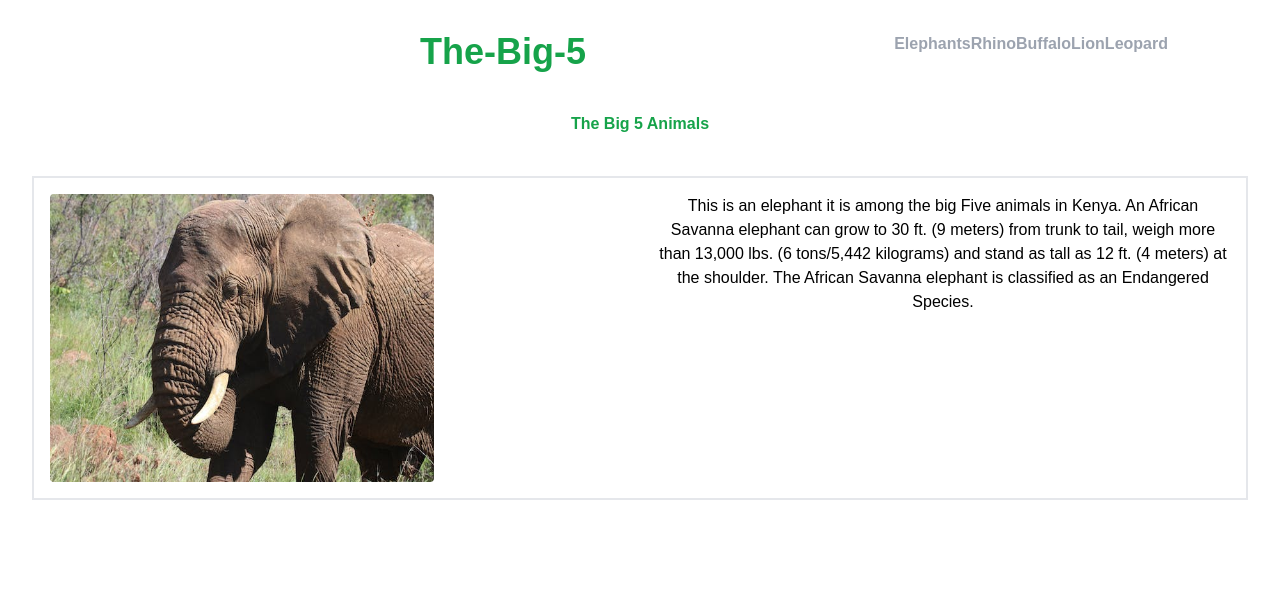
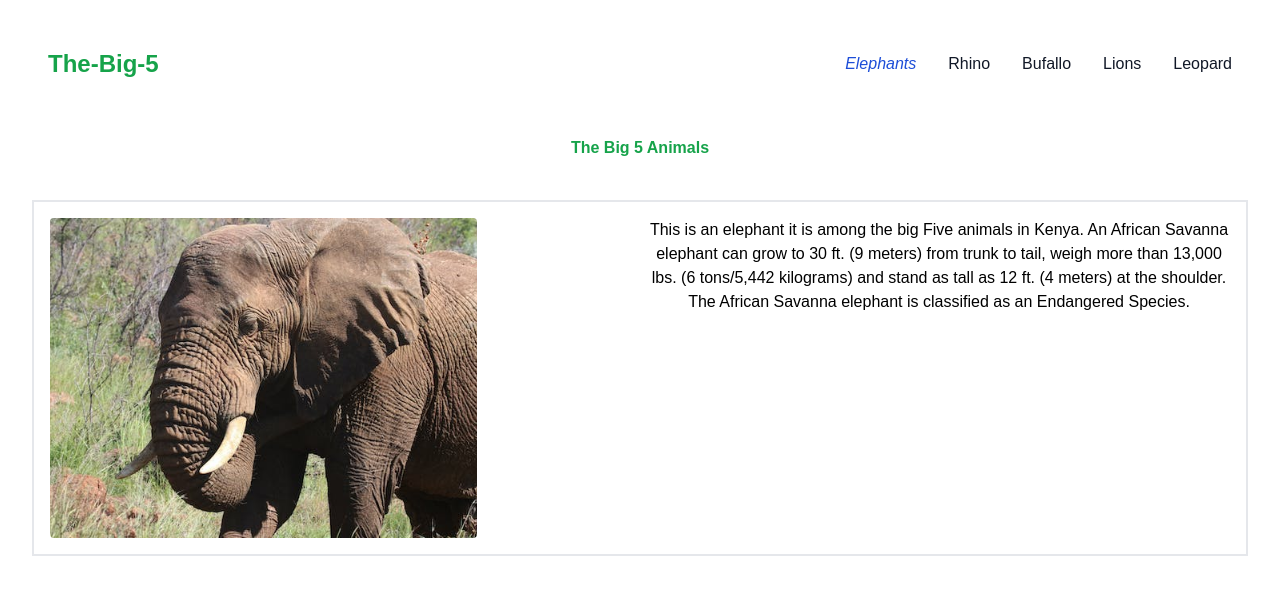
Before and after one commit to matthewkuria/thebig5, a React (Vite) app: page / in a window 1280 px wide. Shown: the top 594 px of the page. Built offline with nearby package versions, Linux system fonts and the light colour scheme.

Commit message:
add a responsive navbar

```diff
--- a/src/App.jsx
+++ b/src/App.jsx
@@ -7,11 +7,11 @@
 
 
   return (
-    <>
-    <Nav />
+    <div className='relative'>
+    <Nav  />
     <h1 className="text-green-600 font-bold my-10">The Big 5 Animals</h1>
       <Card />
-    </>
+    </div>
   )
 }
 
--- a/src/components/Card.jsx
+++ b/src/components/Card.jsx
@@ -2,8 +2,8 @@
 
 export default function Card (){
     return(
-        <div className=" gap-8 columns-1 md:columns-2 box-content p-4 border-2">
-            <img className="aspect-[4/3] rounded  object-fill h-100 w-96 " src="../elephant.jpeg" alt="elephant " />
+        <div className="  columns-1  md:columns-2 box-content p-4 border-2">
+            <img className="aspect-[4/3] rounded  object-cover  h-80 w-110  flex-1" src="../elephant.jpeg" alt="elephant " />
             <p className="w-full">This is an elephant it is among the big Five animals in Kenya.
             An African Savanna elephant can grow to 30 ft. (9 meters) from trunk to tail,
             weigh more than 13,000 lbs. (6 tons/5,442 kilograms) and stand as tall as 12 ft. (4 meters)
--- a/src/components/Nav.jsx
+++ b/src/components/Nav.jsx
@@ -1,21 +1,57 @@
 import React from 'react';
 export default function Nav (){
     return(
-        <header>
-            <nav >
-               <div className=' container mx-auto  flex'>
-               <h1 className='text-green-600 font-bold  text-4xl mx-auto '>The-Big-5</h1>
-               <div>
-                <ul className='text-gray-400 font-semibold flex inline-block'>
-                    <li className='hover:text-green-400'><a href="#">Elephants</a></li>
-                    <li className='hover:text-green-400'><a href="">Rhino</a></li>
-                    <li className='hover:text-green-400'><a href="">Buffalo</a></li>
-                    <li className='hover:text-green-400'><a href="">Lion</a></li>
-                    <li className='hover:text-green-400'><a href="">Leopard</a></li>
-                </ul>
-               </div>
-               </div>
-            </nav>
-        </header>
+        // <header>
+        //     <nav >
+        //        <div className=' container mx-auto  flex '>
+        //        <h1 className='text-green-600 font-bold  text-4xl mx-auto '>The-Big-5</h1>
+        //        <div>
+        //         <ul className='text-gray-400 font-semibold flex  justify-between inline-block '>
+        //             <li className='hover:text-green-400'><a href="#">Elephants</a></li>
+        //             <li className='hover:text-green-400'><a href="">Rhino</a></li>
+        //             <li className='hover:text-green-400'><a href="">Buffalo</a></li>
+        //             <li className='hover:text-green-400'><a href="">Lion</a></li>
+        //             <li className='hover:text-green-400'><a href="">Leopard</a></li>
+        //         </ul>
+        //        </div>
+        //        </div>
+        //     </nav>
+        // </header>
+
+
+<nav class="bg-white border-gray-200 dark:bg-gray-900">
+  <div class="max-w-screen-xl flex flex-wrap items-center justify-between mx-auto p-4">
+    <a href="" class="flex items-center space-x-3 rtl:space-x-reverse">
+        {/* <img src="" class="h-8" alt="Nav Logo" /> */}
+        <span class="self-center text-2xl font-semibold whitespace-nowrap text-green-600 dark:text-white">The-Big-5</span>
+    </a>
+    <button data-collapse-toggle="navbar-default" type="button" class="inline-flex items-center p-2 w-10 h-10 justify-center text-sm text-gray-500 rounded-lg md:hidden hover:bg-gray-100 focus:outline-none focus:ring-2 focus:ring-gray-200 dark:text-gray-400 dark:hover:bg-gray-700 dark:focus:ring-gray-600" aria-controls="navbar-default" aria-expanded="false">
+        <span class="sr-only">Open main menu</span>
+        <svg class="w-5 h-5" aria-hidden="true" xmlns="http://www.w3.org/2000/svg" fill="none" viewBox="0 0 17 14">
+            <path stroke="currentColor" stroke-linecap="round" stroke-linejoin="round" stroke-width="2" d="M1 1h15M1 7h15M1 13h15"/>
+        </svg>
+    </button>
+    <div class="hidden w-full md:block md:w-auto" id="navbar-default">
+      <ul class="font-medium flex flex-col p-4 md:p-0 mt-4 border border-gray-100 rounded-lg bg-gray-50 md:flex-row md:space-x-8 rtl:space-x-reverse md:mt-0 md:border-0 md:bg-white dark:bg-gray-800 md:dark:bg-gray-900 dark:border-gray-700">
+        <li>
+          <a href="#" class="block py-2 px-3 text-white bg-blue-700 rounded md:bg-transparent md:text-blue-700 md:p-0 dark:text-white md:dark:text-blue-500" aria-current="page"><em>Elephants</em></a>
+        </li>
+        <li>
+          <a href="#" class="block py-2 px-3 text-gray-900 rounded hover:bg-gray-100 md:hover:bg-transparent md:border-0 md:hover:text-blue-700 md:p-0 dark:text-white md:dark:hover:text-blue-500 dark:hover:bg-gray-700 dark:hover:text-white md:dark:hover:bg-transparent">Rhino</a>
+        </li>
+        <li>
+          <a href="#" class="block py-2 px-3 text-gray-900 rounded hover:bg-gray-100 md:hover:bg-transparent md:border-0 md:hover:text-blue-700 md:p-0 dark:text-white md:dark:hover:text-blue-500 dark:hover:bg-gray-700 dark:hover:text-white md:dark:hover:bg-transparent">Bufallo</a>
+        </li>
+        <li>
+          <a href="#" class="block py-2 px-3 text-gray-900 rounded hover:bg-gray-100 md:hover:bg-transparent md:border-0 md:hover:text-blue-700 md:p-0 dark:text-white md:dark:hover:text-blue-500 dark:hover:bg-gray-700 dark:hover:text-white md:dark:hover:bg-transparent">Lions</a>
+        </li>
+        <li>
+          <a href="#" class="block py-2 px-3 text-gray-900 rounded hover:bg-green-100 md:hover:bg-transparent md:border-0 md:hover:text-blue-700 md:p-0 dark:text-white md:dark:hover:text-blue-500 dark:hover:bg-gray-700 dark:hover:text-white md:dark:hover:bg-transparent">Leopard</a>
+        </li>
+      </ul>
+    </div>
+  </div>
+</nav>
+
     )
 }
```
